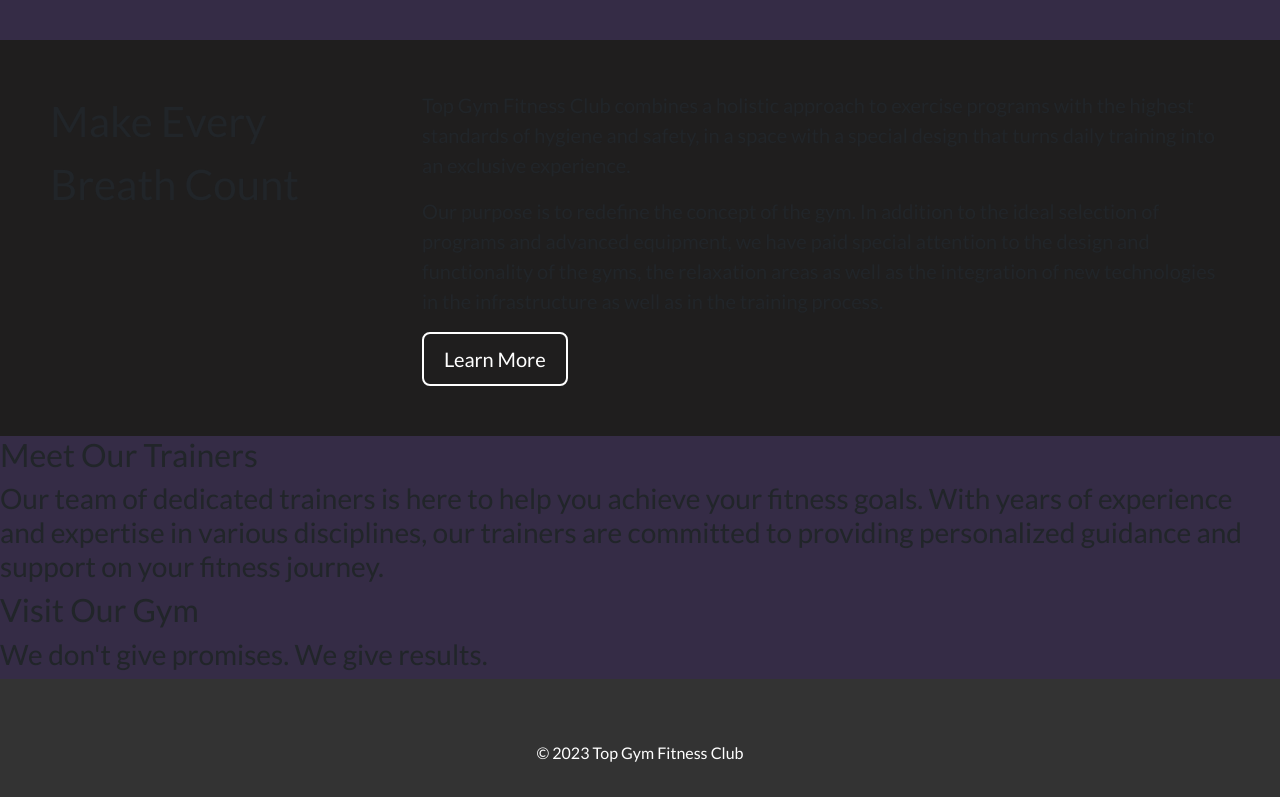
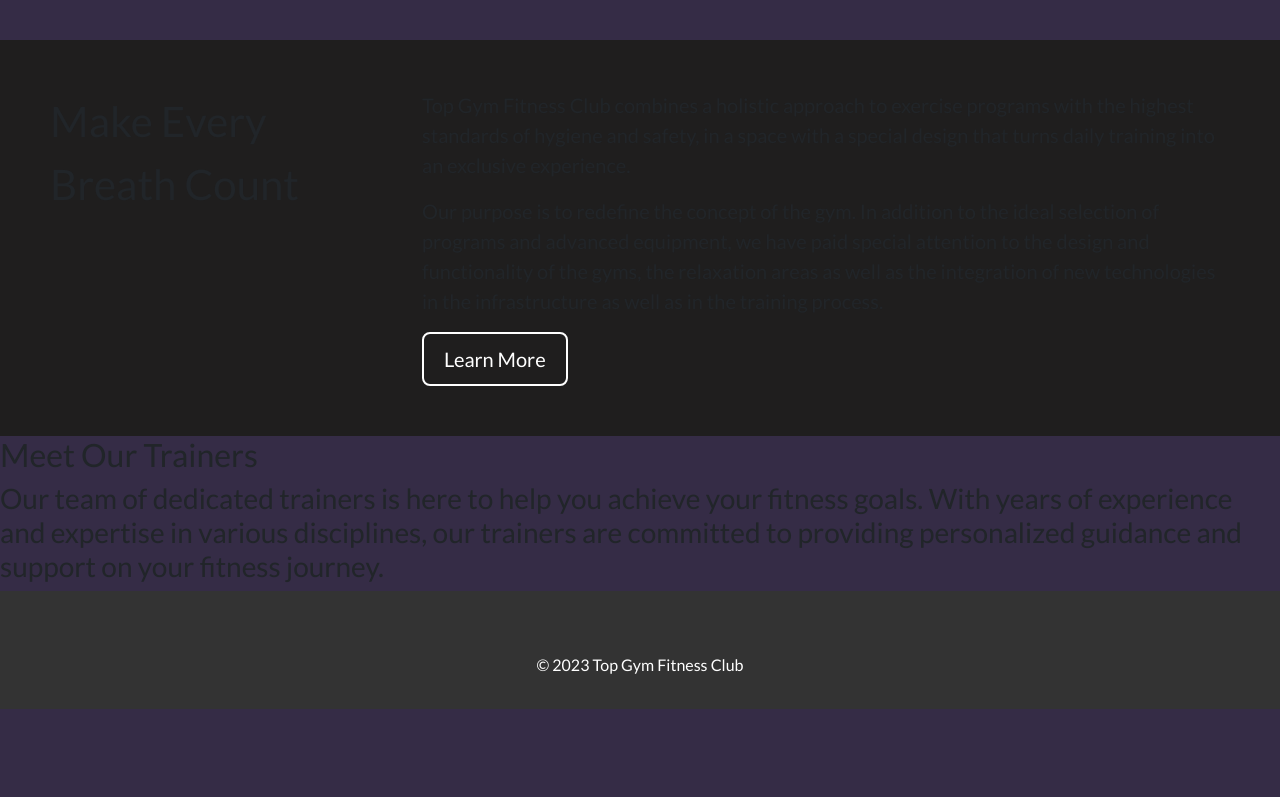
Before and after one commit to ptzivaras/my-gym, a React (Create React App) app: page / in a window 1280 px wide. Shown: the part 800-1597 px from the top of the page. After the commit the page ends 1509 px from the top, so only its background shows below. Built offline with nearby package versions, Linux system fonts and the light colour scheme; the HTML template or start-up script is replaced by a standard one.

Commit message:
add some todos
ignore this

```diff
--- a/src/Components/HomePage.js
+++ b/src/Components/HomePage.js
@@ -4,7 +4,6 @@ import Home from './Pages/Home';
 import Header from './Header';
 import AboutMessage from './Share/TextMessages/Message01';
 import Trainers from './Pages/Trainers';
- import MapComponent from './Pages/MapComponent';
 
 
 
@@ -37,6 +36,8 @@ function HomePage() {
     <div>
       <Header/>
 
+      {/* TODO: 3 white boxes under the header like in sample */}
+
       <div className="header">
         <h2 className="header-title">Change Your Body, Change Your Mindset</h2>
         <h3 className="header-subtitle">If It Was Easy, Everyone Would Do It</h3>
@@ -55,18 +56,17 @@ function HomePage() {
         </h3>
       </div>
 
+      {/* TODO: make a text look good click somewhere and go to classes*/}
 
-      {/* Text: Display Map of Gym */}
-      <div className="header">
-        <h2 className="header-title">Visit Our Gym</h2>
-        <h3 className="header-subtitle">We don't give promises. We give results.</h3>
-      </div>
 
-      {/* TODO: Location of Gym using Leaflet on Google Maps */}
-      <div >
-        {/* <MapComponent /> */}
-      </div>
+      {/* TODO: Testimonials */}
 
+
+      {/* TODO: Image Gallery of Gym */}
+
+      {/*Newsletter Signup*/}
+
+      {/* ΒΜΙ calculator  */}
 
     </div>
   );
```
